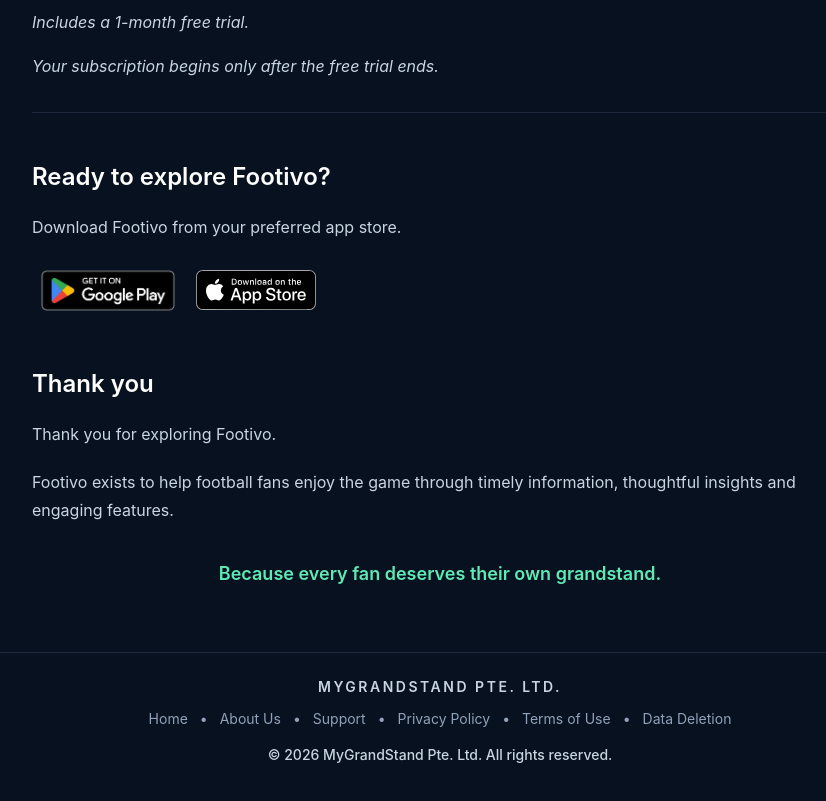
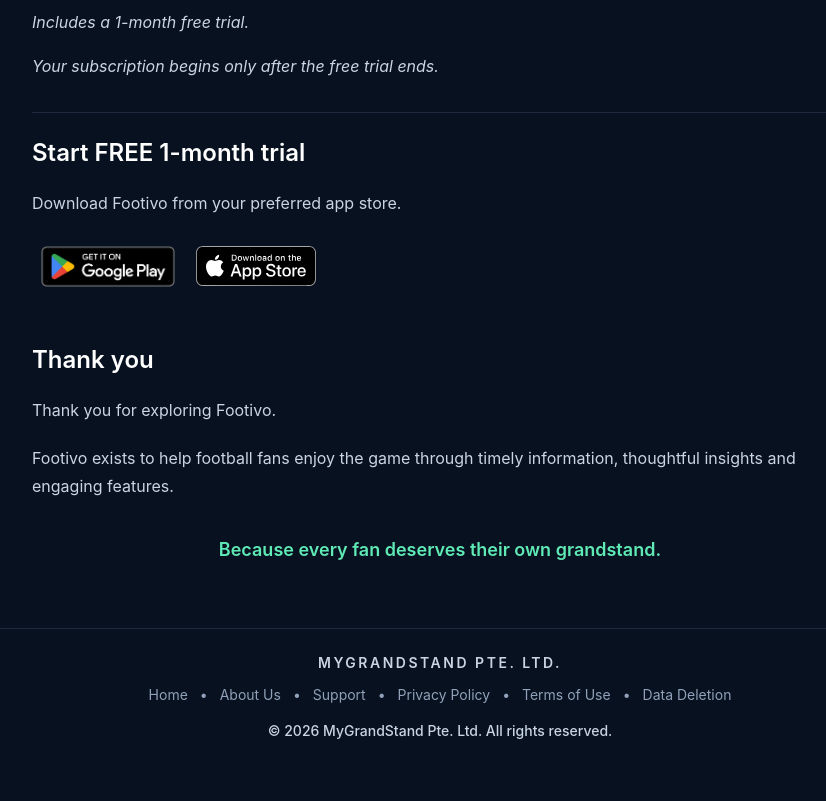
Before and after one commit to dtarafdar21-ops/mygrandstand-web, a Next.js app: page /footivo in a window 1280 px wide. Shown: the part 2280-3081 px from the top of the page, without its empty margins (200-1026 px from the left). Built offline with nearby package versions, Linux system fonts and the light colour scheme.

Commit message:
fix(footivo): compact trial store section

```diff
--- a/app/footivo/page.tsx
+++ b/app/footivo/page.tsx
@@ -66,8 +66,8 @@ export default function WhyFootivoPage() {
             <p className="text-base italic leading-7 text-slate-300">Your subscription begins only after the free trial ends.</p>
           </section>
 
-          <section className="space-y-5">
-            <h2 className="text-2xl font-semibold text-white">Ready to explore Footivo?</h2>
+          <section className="-mt-6 space-y-5">
+            <h2 className="text-2xl font-semibold text-white">Start FREE 1-month trial</h2>
             <p className="text-base leading-7">Download Footivo from your preferred app store.</p>
             <div className="flex flex-wrap items-center gap-3">
               <a href="https://play.google.com/store/apps/details?id=net.footivo.app" aria-label="Get it on Google Play" className="inline-flex rounded-xl focus-visible:outline-none focus-visible:ring-2 focus-visible:ring-emerald-400">
```
Also changed, not shown: 1 other file (tests, documents, lock files or other folders).
